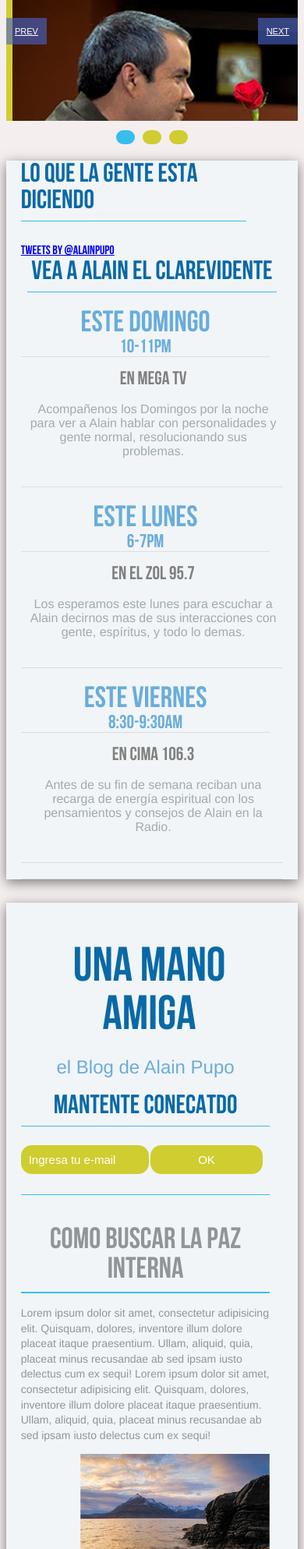
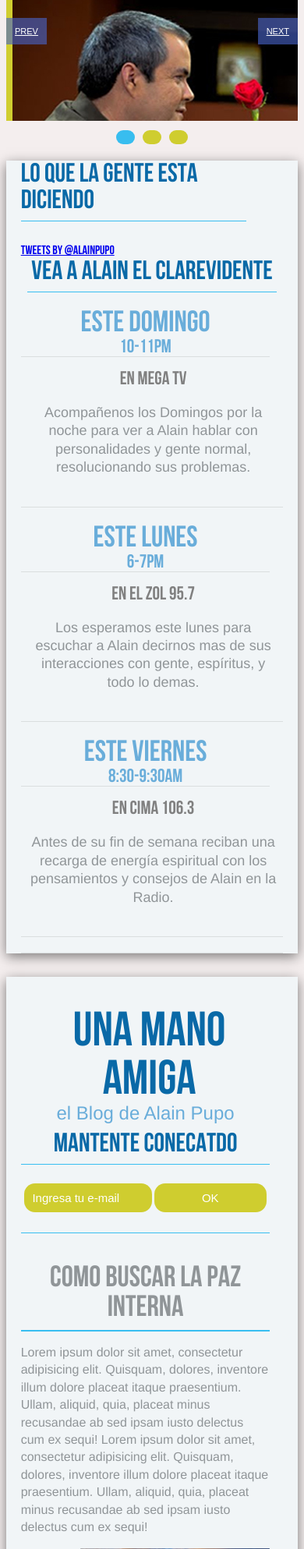
Before and after one commit to PradatiusD/alain, a PHP site: page / in a window 390 px wide; the page is wider, and only the part inside the window is pictured. Shown: the part 247-2234 px from the top of that part at 78% size. Run offline with PHP 8.4, Linux system fonts and the light colour scheme; some libraries are stand-ins or nearby versions.

Commit message:
Reorganized typography, and improved homepage and blog layout responsiveness on mobile and tablet resolutions

```diff
--- a/css/main.css
+++ b/css/main.css
@@ -6,7 +6,7 @@
   font-style: normal; }
 
 body {
-  font-family: 'Bebas';
+  font-family: "Bebas", "Helvetica Neue", Helvetica, Arial, sans-serif;
   background: #f4eeee; }
 
 h1, h2, h3, h4, h5 {
@@ -21,13 +21,18 @@ ul {
 
 p, .post_content {
   font-family: "Helvetica Neue", Helvetica, Arial, sans-serif;
-  color: #a1abaf;
+  font-weight: 300;
+  line-height: 1.3em;
+  font-size: 18px;
+  color: #909598;
   display: block;
   -webkit-margin-before: 1em;
   -webkit-margin-after: 1em;
   -webkit-margin-start: 0px;
   -webkit-margin-end: 0px; }
 
+.post_content p {
+  text-align: justify; }
 @media only screen and (max-width: 400px) {
   .post_content p, .post_content div {
     padding: 0px 20px 10px 10px;
@@ -192,18 +197,23 @@ header.header {
   box-shadow: 0 4px 15px rgba(0, 0, 0, 0.5); }
 
 .box.row-fluid {
-  width: 80.333%;
-  margin-left: 16%;
-  padding-left: 4%; }
-  @media only screen and (min-width: 481px) and (max-width: 1159px) {
+  width: 76.333%;
+  margin-left: 13%;
+  padding: 0 4%; }
+  @media only screen and (min-width: 786px) and (max-width: 1159px) {
     .box.row-fluid {
       width: 95%;
       margin: 0;
       padding: 0 2.5%; } }
+  @media only screen and (min-width: 481px) and (max-width: 786px) {
+    .box.row-fluid {
+      width: 88%;
+      margin: 20px auto;
+      padding: 0 6%; } }
   @media only screen and (max-width: 480px) {
     .box.row-fluid {
       width: 90%;
-      margin: 0;
+      margin: 20px auto;
       padding: 0 5%; } }
 
 #events h2, #feed h2 {
@@ -325,29 +334,32 @@ h1.headline {
   #blog .row-fluid {
     margin-bottom: 30px; }
   #blog span {
-    border-bottom: 1px solid #38BEF1;
+    border-bottom: 1px solid #38bef1;
     display: inline-block;
     width: 95%;
     padding-bottom: 11px; }
   #blog img {
     float: right; }
   #blog .span6 h1 {
-    color: #0969A7;
+    color: #0969a7;
     text-align: center;
     font-size: 62px;
-    margin: 51px 0px 0px 10px; }
+    margin: 39px 0px 0px 10px; }
   #blog .span6 h2 {
     text-align: center;
     color: #69adda;
-    font-family: "Helvetica Neue", Helvetica, Arial, sans-serif; }
+    font-family: "Helvetica Neue", Helvetica, Arial, sans-serif;
+    margin: 54px 0 4px 0px; }
   #blog .span6 h4 {
-    color: #0969A7;
-    border-bottom: 1px solid #38BEF1;
+    color: #0969a7;
+    border-bottom: 1px solid #38bef1;
     font-size: 34px;
     padding-bottom: 9px;
     margin-right: 47px;
     margin-bottom: 5px;
-    margin-top: 38px; }
+    margin-top: 38px;
+    display: block;
+    width: 100%; }
   #blog .span6 form {
     margin-bottom: 5px;
     padding-top: 4px;
@@ -369,6 +381,11 @@ h1.headline {
         color: #fff; }
       #blog .span6 form input:focus {
         outline: none; }
+  #blog .span6:first-of-type h2 {
+    margin-top: 0; }
+  @media only screen and (max-width: 767px) {
+    #blog .span6 h4, #blog .span6 #mc_embed_signup {
+      text-align: center; } }
   @media only screen and (max-width: 400px) {
     #blog .span6 h1 {
       line-height: 1em; }
@@ -414,19 +436,26 @@ h1.headline {
       .body h4.headline a:hover {
         color: #005580;
         text-decoration: none; }
+    @media only screen and (max-width: 481px) {
+      .body h4.headline {
+        font-size: 28px; } }
   .body p {
     color: #909598;
-    font-size: 14px;
+    font-size: 16px;
     line-height: 1.4em; }
   .body p img {
     float: none;
     margin: 0 auto; }
   .body blockquote p {
     font-family: "Lucida Grande", Tahoma, Verdana, Arial, sans-serif;
-    font-size: 16px;
+    font-size: 18px;
     border-left: 7px solid #38BEF1;
     padding: 0px 16px;
     color: #b6b6b6; }
+
+@media only screen and (max-width: 767px) {
+  #post-51 {
+    text-align: center; } }
 
 .contact .phonearea, .contact .phonedetail1, .contact .phonedetail2 {
   display: inline-block; }
--- a/css/main.scss
+++ b/css/main.scss
@@ -14,9 +14,17 @@
 // Colors
 
 $faded-gray: #909598;
+$dark-blue:#0969A7;
+$light-blue:#69adda;
+$body-gray:#656E72;
+
+// Mixins
+@mixin blue-border ($height) {
+	border-bottom:$height solid #38bef1
+}
 
 body {
-	font-family : 'Bebas';
+	font-family : 'Bebas', $helvetica;
 	background: #f4eeee;
 }
 
@@ -34,7 +42,10 @@ ul {
 
 p, .post_content {
 	font-family: $helvetica;
-	color:#a1abaf;
+	font-weight:300;
+	line-height:1.3em;
+	font-size:18px;
+	color:$faded-gray;
 	display: block;
 	-webkit-margin-before: 1em;
 	-webkit-margin-after: 1em;
@@ -272,26 +286,34 @@ header.header {
 }
 
 .box.row-fluid {
-	width: 80.333%;
-	margin-left: 16%;
-	padding-left: 4%;
+	width: 76.333%;
+	margin-left: 13%;
+	padding: 0 4%;
 	// Breakpoint for when left nav is gone
-	@media only screen and (min-width:481px) and (max-width:1159px){
+	@media only screen and (min-width:786px) and (max-width:1159px){
 		width: 95%;
 		margin: 0;
 		padding: 0 2.5%;
 	}
+
+	// Breakpoint for Tablet resolutions
+	@media only screen and (min-width:481px) and (max-width:786px){
+		width: 88%;
+		margin:20px auto;
+		padding: 0 6%;
+	}
+
 	// Breakpoint for mobile viewing
 	@media only screen and (max-width:480px){
 		width: 90%;
-		margin: 0;
+		margin:20px auto;
 		padding: 0 5%;
 	}
 }
 
 #events h2, #feed h2 {
-	color:#0969a7;
-	border-bottom:1px solid #38bef1;
+	color:$dark-blue;
+	@include blue-border(1px);
 	font-size: 34px;
 	padding-bottom: 9px;
 	margin-right: 47px;
@@ -449,24 +470,27 @@ h1.headline {
 	}
 	.span6{
 		h1 {
-			color: #0969A7;
+			color: $dark-blue;
 			text-align: center;
 			font-size: 62px;
-			margin: 51px 0px 0px 10px;
+			margin: 39px 0px 0px 10px;
 		}
 		h2 {
 			text-align: center;
-			color:#69adda;
+			color:$light-blue;
 			font-family: $helvetica;
+			margin: 54px 0 4px 0px;
 		}
 		h4 {
-		color: #0969A7;
-		border-bottom: 1px solid #38BEF1;
+		color: $dark-blue;
+		@include blue-border(1px);
 		font-size: 34px;
 		padding-bottom: 9px;
 		margin-right: 47px;
 		margin-bottom: 5px;
 		margin-top:38px;
+		display: block;
+		width:100%;
 		}
 		form {
 			margin-bottom: 5px;
@@ -486,6 +510,16 @@ h1.headline {
 				&:focus {
 					outline: none;
 				}
+			}
+		}
+		&:first-of-type h2 {
+			margin-top:0;
+			}
+		// For when the span6 bootstrap divs collapse vertically for
+		// the blog summary
+		@media only screen and (max-width:767px) {
+			h4, #mc_embed_signup {
+				text-align: center;
 			}
 		}
 	}
@@ -542,11 +584,14 @@ h1.headline {
 				text-decoration: none;
 			}
 		}
+		@media only screen and (max-width:481px) {
+			font-size:28px;
+		}
 	}
 
 	p {
 		color: $faded-gray;
-		font-size: 14px;
+		font-size: 16px;
 		line-height: 1.4em;
 	}
 
```
Also changed, not shown: other parts of css/main.css (+17 -8 lines), other parts of css/main.scss (+36 -16 lines), 2 other files.
